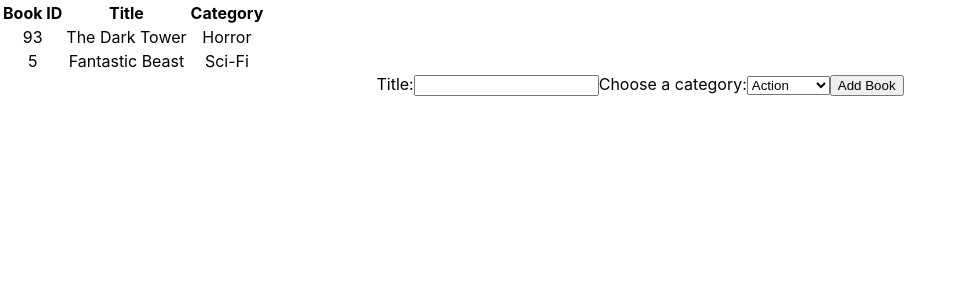
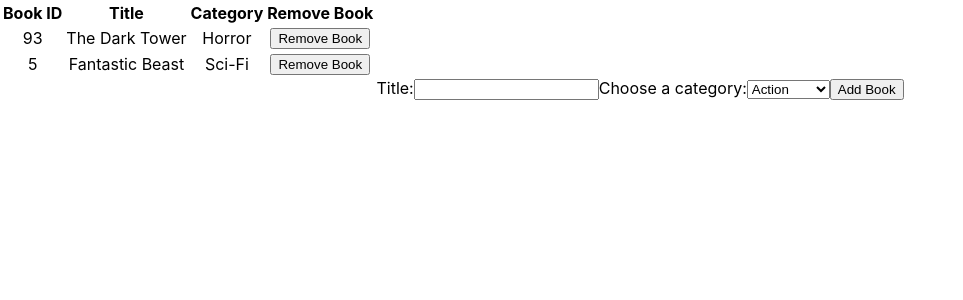
Before and after one commit to gurbuzertunga/react_bookstore, a React (Create React App) app: page / in a window 1280 px wide. Shown: the top 300 px of the page, without its empty margins (0-963 px from the left). Built offline with nearby package versions, Linux system fonts and the light colour scheme.

Commit message:
add store create book func

```diff
--- a/src/components/Book.js
+++ b/src/components/Book.js
@@ -4,11 +4,18 @@ import PropTypes from 'prop-types';
 export default function Book({ book }) {
   const { id, title, category } = book;
 
+  const handleRemove = () => {
+
+  };
+
   return (
     <tr>
       <td>{id}</td>
       <td>{title}</td>
       <td>{category}</td>
+      <td>
+        <button type="submit" onClick={handleRemove(book)}>Remove Book</button>
+      </td>
     </tr>
   );
 }
--- a/src/containers/BooksForm.js
+++ b/src/containers/BooksForm.js
@@ -1,13 +1,15 @@
 import React, { useState } from 'react';
+import PropTypes from 'prop-types';
 import { connect } from 'react-redux';
 import { createBook } from '../actions/index';
 
 const data = {
+  id: '',
   title: '',
   category: 'Action',
 };
 
-function BooksForm() {
+function BooksForm({ createBook }) {
   const [state, setState] = useState(data);
   const categories = ['Action', 'Biography', 'History', 'Horror', 'Kids', 'Learning', 'Sci-Fi'];
 
@@ -18,8 +20,7 @@ function BooksForm() {
   };
 
   const handleSubmit = e => {
-    const newID = Math.floor(Math.random() * 100);
-    createBook({ ...state, newID });
+    createBook({ ...state, id: Math.floor(Math.random() * 100) });
     e.preventDefault();
     setState({
       title: '',
@@ -54,3 +55,7 @@ export default connect(
   null,
   { createBook },
 )(BooksForm);
+
+BooksForm.propTypes = {
+  createBook: PropTypes.func.isRequired,
+};
--- a/src/containers/BooksList.js
+++ b/src/containers/BooksList.js
@@ -10,6 +10,7 @@ const BooksList = ({ books }) => (
         <th>Book ID</th>
         <th>Title</th>
         <th>Category</th>
+        <th>Remove Book</th>
       </tr>
     </thead>
     <tbody>
```
Also changed, not shown: 1 other file (tests, documents, lock files or other folders).
